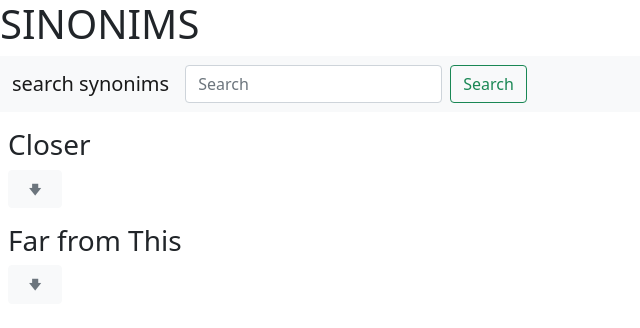
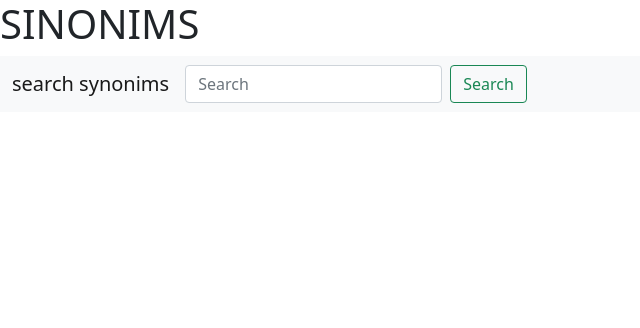
Before and after one commit to pablolucianop/synonimia, a React (Create React App) app: page / in a window 1280 px wide. Shown: the top 328 px of the page, without its empty margins (0-640 px from the left). Built offline with nearby package versions, Linux system fonts and the light colour scheme.

Commit message:
title badge

```diff
--- a/src/App.js
+++ b/src/App.js
@@ -122,7 +122,7 @@ class App extends React.Component {
     })
 
     let simpsObs = { todos: simples }
-    this.setState({ allSyns: simpsObs, mainWord: '' })
+    this.setState({ allSyns: simpsObs })
       })
       .catch((error) => {
         console.log(error)
@@ -172,22 +172,8 @@ class App extends React.Component {
         <h2>
           <Badge bg="secondary">{this.state.mainWord}</Badge>
         </h2>
-        <div className="p-2">
-                  <h3> Closer</h3>
-          <button type="button" className="btn btn-light">
-            <span className="badge text-muted">🡇</span>
-          </button>
-        </div>
-        <div className="p-2">
-          <h3> Far from This</h3>
-          <button
-            type="button"
-            className="btn btn-light"
-            onClick={this.setMainWord}
-          >
-            <span className="badge text-muted">🡇</span>
-          </button>
-        </div>
+        <Yard todos={this.state.allSyns.todos} />
+
         <Yard todos={this.state.allSyns.todos} />
 
 
```
Also changed, not shown: src/Closer.js (added, +33 -0 lines).
